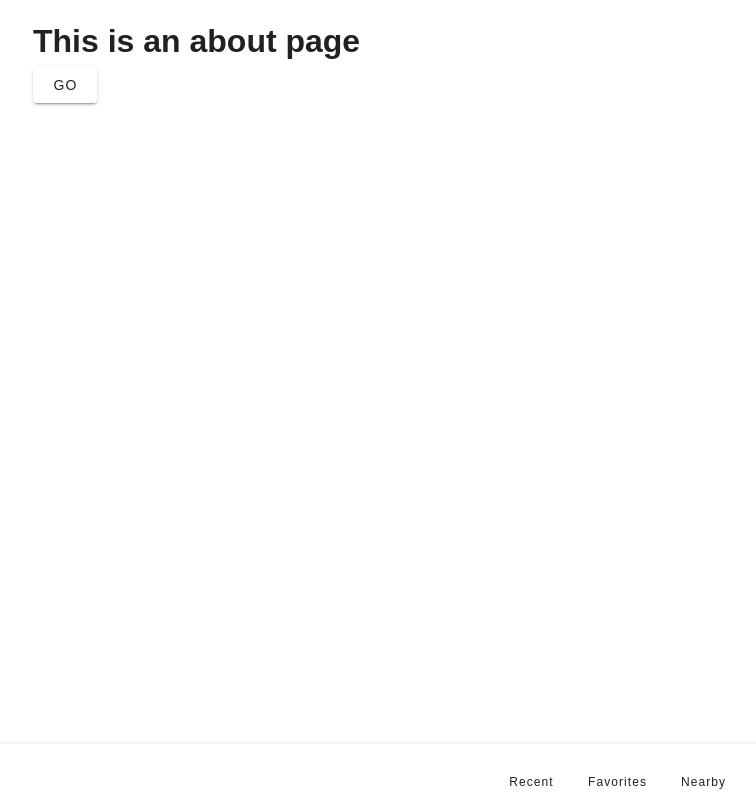
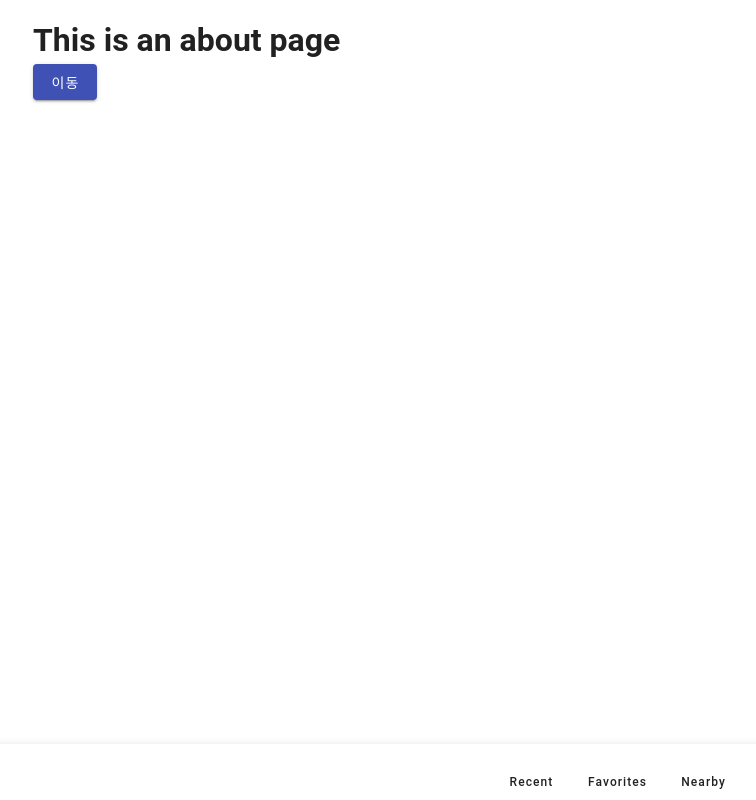
Before and after one commit to Andaemin/daeminVue, a Vue app: page /about/1 in a window 1280 px wide. Shown: the whole page, without its empty margins (23-779 px from the left). Built offline with nearby package versions, Linux system fonts and the light colour scheme.

Commit message:
전역함수 설정 완료

```diff
--- a/index.html
+++ b/index.html
@@ -2,7 +2,7 @@
 <html lang="">
   <head>
     <meta charset="UTF-8" />
-    <link rel="icon" href="/favicon.ico" />
+    <link rel="icon" href="./src/assets/developer_Icon.png" />
     <meta name="viewport" content="width=device-width, initial-scale=1.0" />
     <title>DaeminFirstVue</title>
   </head>
--- a/package.json
+++ b/package.json
@@ -4,7 +4,7 @@
   "private": true,
   "type": "module",
   "scripts": {
-    "dev": "vite",
+    "dev": "vite --host",
     "build": "vite build",
     "preview": "vite preview",
     "lint": "eslint . --fix",
@@ -12,6 +12,7 @@
   },
   "dependencies": {
     "pinia": "^3.0.1",
+    "pinia-plugin-persistedstate": "^4.2.0",
     "vite-plugin-vuetify": "^2.1.0",
     "vue": "^3.5.13",
     "vue-router": "^4.5.0",
--- a/src/assets/base.css
+++ b/src/assets/base.css
@@ -1,4 +1,8 @@
-/* 기본 스타일 리셋 (reset.css 역할) */
+@font-face {
+  font-family: fac;
+  src: url();
+}
+
 * {
   margin: 0;
   padding: 0;
@@ -9,14 +13,12 @@ body {
   font-family: 'Arial', sans-serif;
   line-height: 1.6;
   background-color: #f8f8f8;
-  color: #333;
 }
 
 a {
   text-decoration: none;
-  color: inherit;
 }
 
 .red-fonts {
-  color: var(--v-basic-base);
+  color: var(--v-basic-base) !important;
 }
--- a/src/main.js
+++ b/src/main.js
@@ -1,4 +1,3 @@
-import './assets/main.css'
 import { createApp } from 'vue'
 import App from './App.vue'
 import 'vuetify/styles'
--- a/src/router/index.js
+++ b/src/router/index.js
@@ -10,13 +10,13 @@ const router = createRouter({
       redirect: '/join',
     },
     {
-      path: '/main/:username',
+      path: '/main/:name',
       name: 'home',
       component: HomeView,
       props: true,
     },
     {
-      path: '/about/:username',
+      path: '/about/:name',
       name: 'about',
       component: () => import('../views/AboutView.vue'),
       props: true,
--- a/src/store/UserStore.js
+++ b/src/store/UserStore.js
@@ -3,7 +3,6 @@ import { ref } from 'vue'
 
 export const useUserStore = defineStore('user', () => {
   const username = ref('')
-
   const setUserName = (name) => {
     username.value = name
   }
--- a/src/views/AboutView.vue
+++ b/src/views/AboutView.vue
@@ -1,13 +1,15 @@
 <script setup>
 import BasicNav from '../components/BasicNav.vue'
+import { useUserStore } from '@/store/UserStore'
+const userStore = useUserStore()
 </script>
 <template>
   <v-container>
     <BasicNav />
     <div class="about">
-      <h1>This is an about page</h1>
-      <router-link to="/main/:name">
-        <v-btn> go</v-btn>
+      <h1>{{ userStore.username }} This is an about page</h1>
+      <router-link :to="{ name: 'home', params: { username: userStore.username || 'default' } }">
+        <v-btn color="primary"> 이동 </v-btn>
       </router-link>
     </div>
   </v-container>
--- a/src/views/HomeView.vue
+++ b/src/views/HomeView.vue
@@ -1,10 +1,16 @@
-<script setup></script>
+<script setup>
+import { useUserStore } from '@/store/UserStore'
+const userStore = useUserStore()
+</script>
 
 <template>
   <v-container>
-    <router-link to="/About/:username">
+    <router-link :to="{ name: 'about', params: { username: userStore.username || 'default' } }">
       <v-btn color="primary">이동 실험.</v-btn>
-      <h1>{{ username }}</h1>
     </router-link>
+    <h1 v-if="['nayeon', '나연', '임나연', 'yimnayeon'].includes(userStore.username)">
+      어머 {{ userStore.username }} 님?! 여기에 와주신건가요 너무 반가워요?
+    </h1>
+    <h1 v-else>{{ userStore.username }} 님 어서오세요</h1>
   </v-container>
 </template>
--- a/src/views/JoinView.vue
+++ b/src/views/JoinView.vue
@@ -1,15 +1,18 @@
 <script setup>
 import { ref } from 'vue'
 import { useRouter } from 'vue-router'
+import { useUserStore } from '@/store/UserStore'
 
 const username = ref('')
 const router = useRouter()
+const userStore = useUserStore()
 const join = () => {
   const finalName = username.value.trim() || 'default'
+  userStore.setUserName(finalName)
   router.push({
     name: 'home',
     params: {
-      username: finalName,
+      name: finalName,
     },
   })
 }
@@ -26,19 +29,13 @@ const join = () => {
       />
       <v-row class="d-flex align-center">
         <v-btn @click="join" class="ma-2">Select</v-btn>
-        <div v-if="username === '기본' || username === 'default'" class="ma-2">
+        <div v-if="['기본', 'default'].includes(username)" class="ma-2">
           <p class="red-fonts">정말 '기본' 으로 하시려구요..?</p>
         </div>
-        <div
-          v-else-if="
-            username === '나연' ||
-            username === 'yimnayeon' ||
-            username === '임나연' ||
-            username === 'nayeon'
-          "
-        >
+        <div v-else-if="['나연', '임나연', 'yimnayeon', 'nayeon'].includes(username)">
           <h1 class="red-fonts">
-            어머 {{ username }} 님이신가요?! 여기에 방문해주셔서 너무나 감사해요!
+            어머 Twice {{ username }} 님이신가요?! <br />
+            여기에 방문해주셔서 너무나 감사해요!
           </h1>
         </div>
       </v-row>
```
Also changed, not shown: src/assets/developer_Icon.png (added), 1 other file (tests, documents, lock files or other folders).
